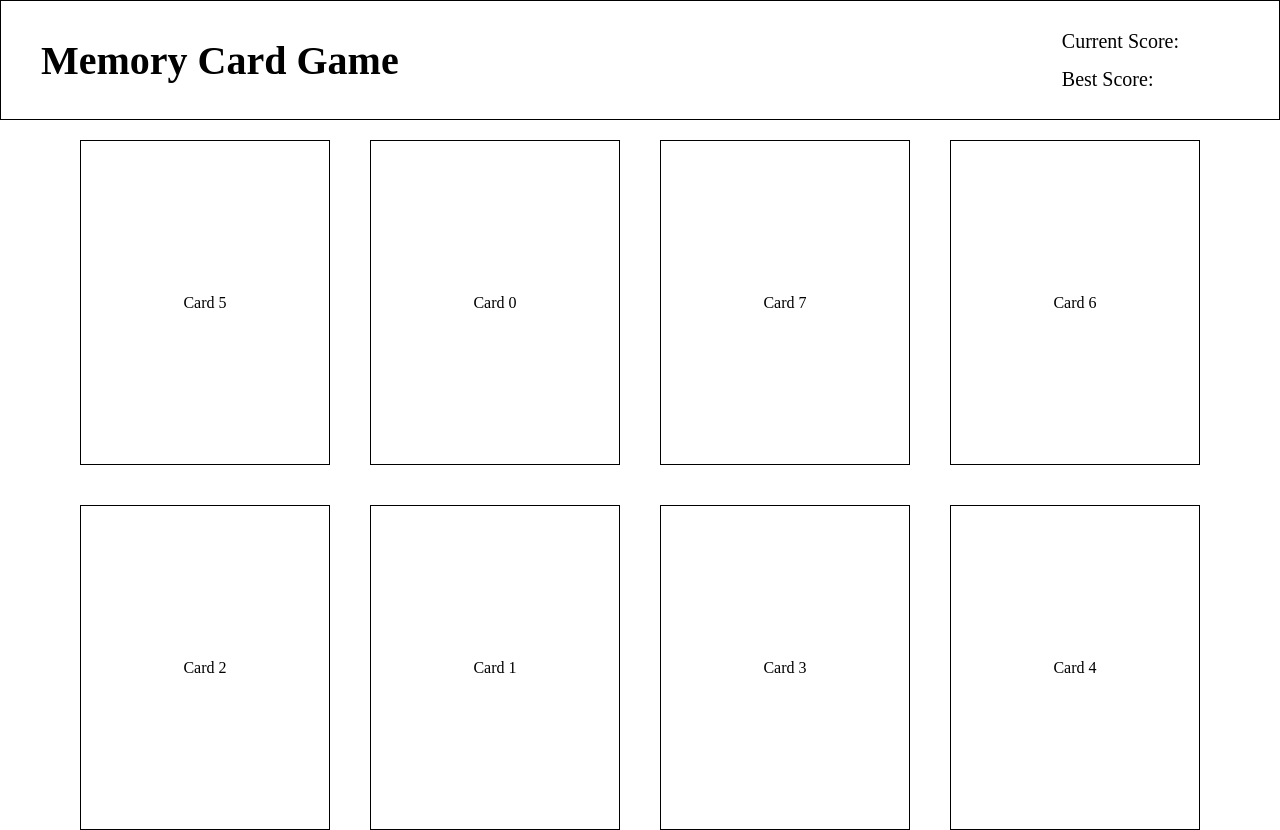
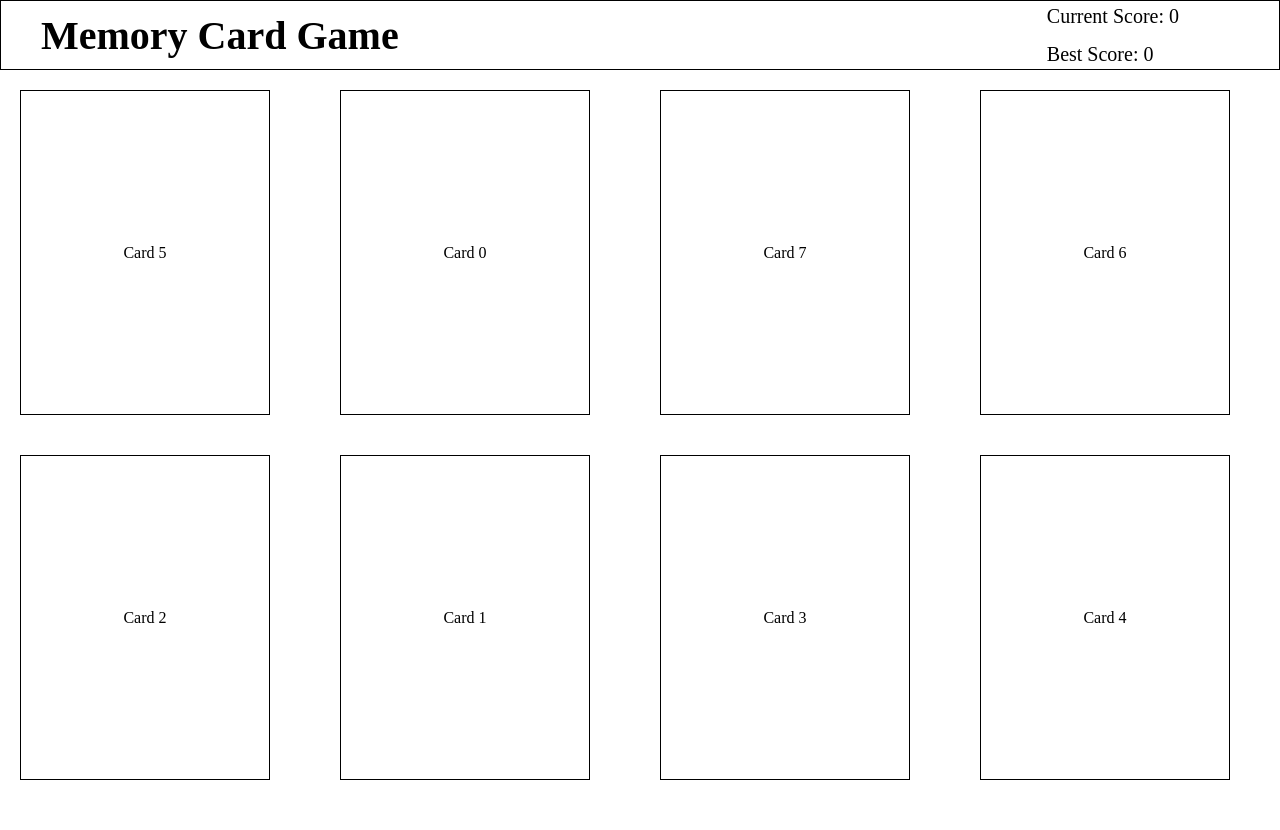
Before and after one commit to markymelnik/memory-card, a React (Vite) app: page / in a window 1280 px wide. After the commit the page ends 800 px from the top, so only its background shows below. Built offline with nearby package versions, Linux system fonts and the light colour scheme.

Commit message:
scores update when cards are clicked

```diff
--- a/src/App.jsx
+++ b/src/App.jsx
@@ -1,5 +1,5 @@
 import React from 'react';
-import Header from './components/Header';
+
 import Main from './components/Main';
 import styled from 'styled-components';
 
@@ -7,15 +7,12 @@ function App() {
 
   return (
     <AppWrapper>
-      <Header/>
-      <Main/>
+      <Main />
     </AppWrapper>
   )
 }
 
 const AppWrapper = styled.div`
-  display: flex;
-  flex-direction: column;
   height: 100vh;
   width: 100%;
 `
--- a/src/components/Cards/Card.jsx
+++ b/src/components/Cards/Card.jsx
@@ -1,11 +1,11 @@
 import React from 'react';
 import styled from 'styled-components';
 
-const Card = ({ num, handleCardClick }) => {
+const Card = ({ cardNum, handleCardClick }) => {
 
   return (
     <CardWrapper onClick={handleCardClick}>
-      Card {num}
+      Card {cardNum}
     </CardWrapper>
   )
 }
--- a/src/components/Cards/CardGrid.jsx
+++ b/src/components/Cards/CardGrid.jsx
@@ -2,12 +2,12 @@ import React from 'react';
 import styled from 'styled-components';
 import Card from './Card';
 
-const CardGrid = ({ cards, handleCardClick }) => {
+const CardGrid = ({ cardIDs, handleCardClick }) => {
 
   return (
     <CardGridWrapper>
-      {cards.map((card) => (
-        <Card key={card} num={card} handleCardClick={(() => handleCardClick(card))} />
+      {cardIDs.map((cardID) => (
+        <Card key={cardID} cardNum={cardID} handleCardClick={(() => handleCardClick(cardID))} />
       ))}
     </CardGridWrapper>
   )
--- a/src/components/Header.jsx
+++ b/src/components/Header.jsx
@@ -1,12 +1,12 @@
+import styled from 'styled-components';
 import ScoreBoard from './Score/ScoreBoard';
-import styled from 'styled-components';
 
-const Header = () => {
+const Header = ({ currentScore, bestScore }) => {
 
   return (
     <HeaderWrapper>
       <Title>Memory Card Game</Title>
-      <ScoreBoard/>
+      <ScoreBoard currentScore={currentScore} bestScore={bestScore} />
     </HeaderWrapper>
   )
 }
--- a/src/components/Main.jsx
+++ b/src/components/Main.jsx
@@ -1,32 +1,39 @@
 import React, { useState, useEffect } from 'react';
 import styled from 'styled-components';
+import Header from './Header';
 import CardGrid from './Cards/CardGrid';
 
-const Main = () => {
+const Main = ({ }) => {
 
-  const [cards, setCards] = useState([]);
+  const [cardIDs, setCardIDs] = useState([]);
+  const [clickedCards, setClickedCards] = useState([]);
+  const [currentScore, setCurrentScore] = useState(0);
+  const [bestScore, setBestScore] = useState(0);
 
   useEffect(() => {
     generateShuffledCards();
   }, []);
 
   const generateShuffledCards = () => {
-    const newCards = [];
+    const newCardIDs = [];
     for (let i = 0; i < 8; i++) {
-      newCards.push(i);
+      newCardIDs.push(i);
     }
-    shuffleArray(newCards);
-    setCards(newCards);
+    shuffleArray(newCardIDs);
+    setCardIDs(newCardIDs);
   }
 
-  const handleCardClick = (card) => {
-    console.log(card);
+  const handleCardClick = (cardID) => {
+    setClickedCards([...clickedCards, cardID]);
+    setCurrentScore(currentScore + 1);
+    setBestScore(bestScore + 1);
     generateShuffledCards();
   }
 
   return (
     <MainWrapper>
-      <CardGrid cards={cards} handleCardClick={handleCardClick} />
+      <Header currentScore={currentScore} bestScore={bestScore} />
+      <CardGrid cardIDs={cardIDs} handleCardClick={handleCardClick} />
     </MainWrapper>
   )
 
@@ -43,8 +50,8 @@ const shuffleArray = (arr) => {
 
 const MainWrapper = styled.div`
   display: flex;
-  justify-content: center;
-  height: 85%;
+  flex-direction: column;
+  height: 100%;
   width: 100%;
 `
 
```
